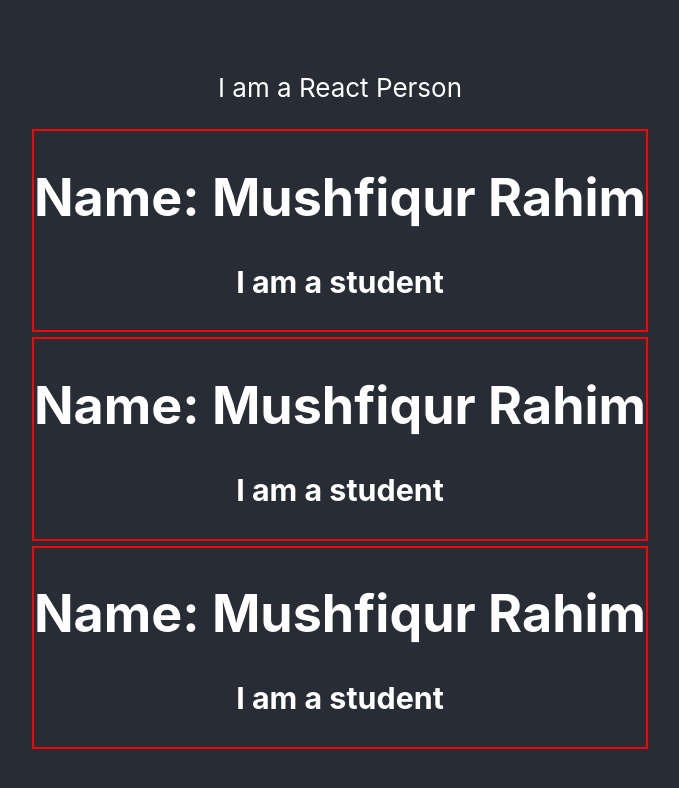
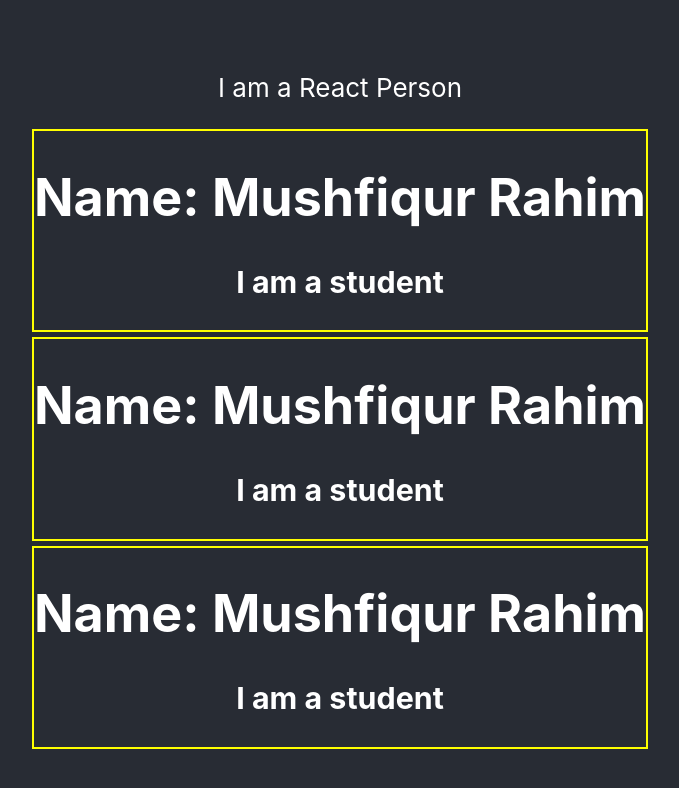
Before and after one commit to emran899dev/react-core-concept, a React (Create React App) app: page / in a window 1280 px wide. Shown: the top 788 px of the page, without its empty margins (300-979 px from the left). Built offline with nearby package versions, Linux system fonts and the light colour scheme.

Commit message:
using inter css style

```diff
--- a/src/App.js
+++ b/src/App.js
@@ -16,8 +16,12 @@ function App() {
 }
 
 function Person() {
+ const personStyle = {
+    border: '2px solid yellow',
+    margin: '5px'
+  }
   return (
-    <div style={{border:'2px solid red',margin:'5px'}}>
+    <div style={personStyle}>
       <h1>Name: Mushfiqur Rahim</h1>
       <h3>I am a student</h3>
     </div>
```
